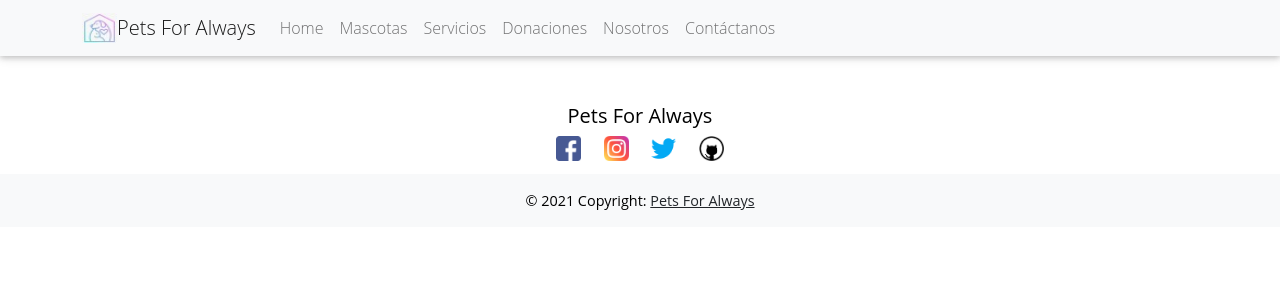
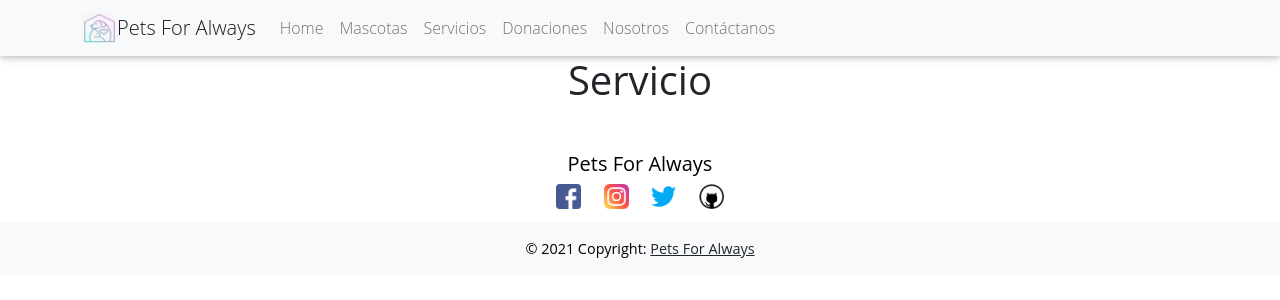
Before and after one commit to DreamTeam-Tic/Proyecto, a React (Create React App) app in the folder frontend/: page /servicios in a window 1280 px wide. Shown: the top 300 px of the page. Built offline with nearby package versions, Linux system fonts and the light colour scheme.

Commit message:
Antes del pull

```diff
--- a/frontend/src/App.js
+++ b/frontend/src/App.js
@@ -4,8 +4,7 @@ import "./App.css";
 import Footer from "./components/Home/Footer";
 import Nabvar from "./components/Home/Nabvar";
 import Home from "./components/Home/Home"
-
-
+import Servicios from "./components/Servicios/Servicios.jsx";
 
 function App() {
   return (
@@ -14,8 +13,8 @@ function App() {
         <Nabvar />
 
         <Route path="/" exact component={Home}/>
+        <Route path="/servicios" component={Servicios}/>
         {/* <Route path="/mascotas" component={Mascotas}/>
-        <Route path="/servicios" component={Servicios}/>
         <Route path="/donaciones" component={Donaciones}/>
         <Route path="/nosotros" component={Nosotros}/>
         <Route path="/contactanos" component={Contactanos}/> */}
--- a/frontend/src/components/Servicios/Servicios.jsx
+++ b/frontend/src/components/Servicios/Servicios.jsx
@@ -1,9 +1,10 @@
 import React from 'react'
+
 
 function Servicios() {
     return (
         <div>
-
+            <h1>Servicio</h1>
         </div>
     )
 }
```
